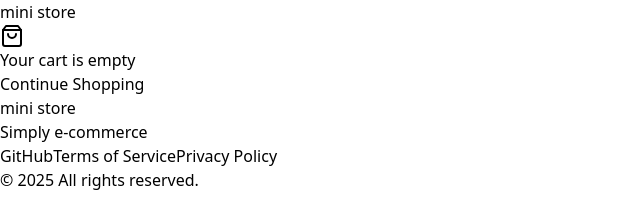
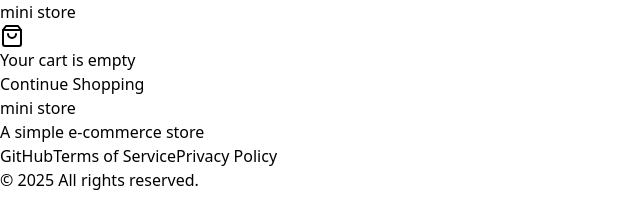
Before and after one commit to nazimboudeffa/instant-store-dz-next15, a Next.js app: page /cart in a window 1280 px wide. Shown: the top 210 px of the page, without its empty margins (0-640 px from the left). Built offline with nearby package versions, Linux system fonts and the light colour scheme.

Commit message:
copywriting

```diff
--- a/src/app/layout.tsx
+++ b/src/app/layout.tsx
@@ -16,8 +16,8 @@ const geistMono = Geist_Mono({
 });
 
 export const metadata: Metadata = {
-  title: "Create Next App",
-  description: "Generated by create next app",
+  title: "Min Store",
+  description: "A simple e-commerce store",
 };
 
 export default function RootLayout({
--- a/src/components/Footer.tsx
+++ b/src/components/Footer.tsx
@@ -10,7 +10,7 @@ export default function Footer() {
               mini store
             </Link>
             <p className="text-sm text-muted-foreground">
-                Simply e-commerce
+              A simple e-commerce store
             </p>
           </div>
           <div className="flex flex-wrap gap-5 text-sm text-muted-foreground">
```
